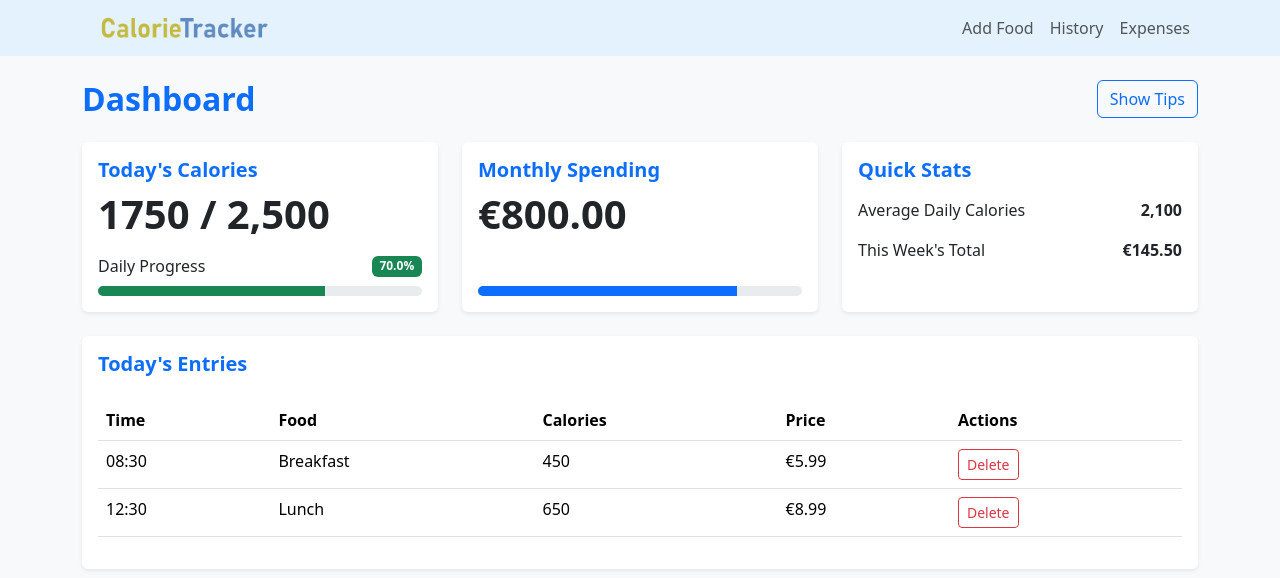
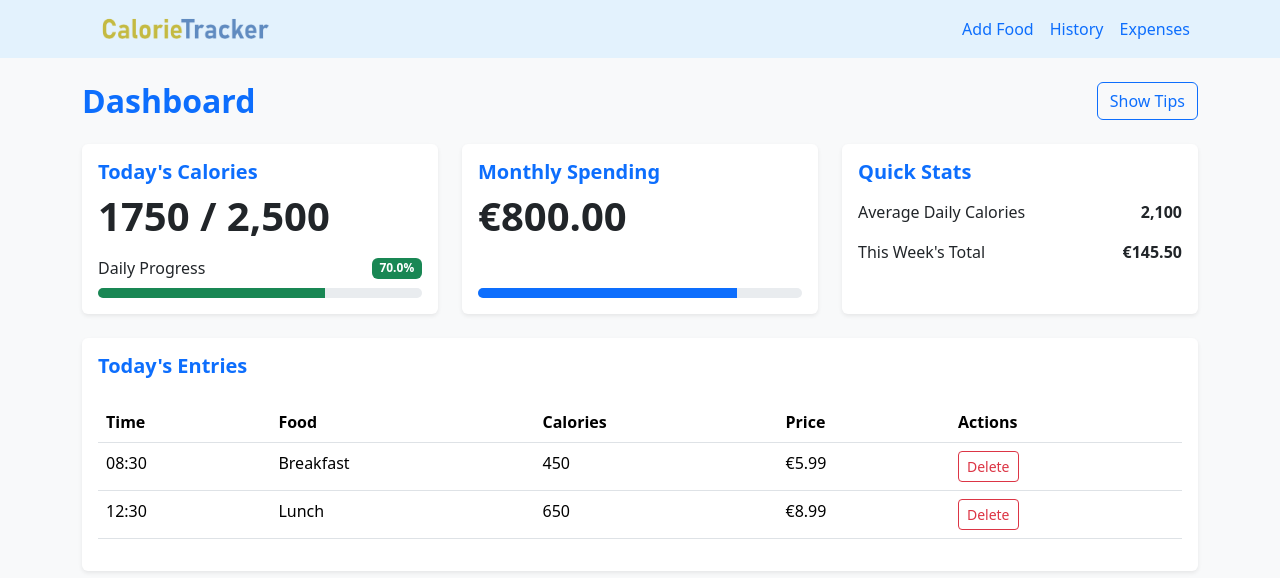
Before and after one commit to andri-10/calorie-tracker, a React (Create React App) app in the folder frontend/: page /dashboard in a window 1280 px wide. Shown: the top 578 px of the page. Built offline with nearby package versions, Linux system fonts and the light colour scheme.

Commit message:
General styling for links and header

```diff
--- a/frontend/src/components/Dashboard/Navbar.jsx
+++ b/frontend/src/components/Dashboard/Navbar.jsx
@@ -1,13 +1,14 @@
 import React from 'react';
 import { Link } from 'react-router-dom';
 import headerLogo from '../../images/header-logo.png';
+
 
 const Navbar = () => {
   return (
     <nav className="navbar navbar-expand-lg sticky-top" style={{ backgroundColor: '#E3F2FD' }}>
       <div className="container">
       <div header-logo>
-        <Link className="navbar-brand d-flex align-items-center" to="/dashboard">
+        <Link className="navbar-brand d-flex align-items-center link-primary " to="/">
           <img src={headerLogo} alt="Logo" width="200" height="30" className="me-2 " />
         </Link>
       </div>
@@ -17,13 +18,13 @@ const Navbar = () => {
         <div className="collapse navbar-collapse" id="navbarNav">
           <ul className="navbar-nav ms-auto">
             <li className="nav-item">
-              <Link className="nav-link fw-medium" to="/dashboard/add-food">Add Food</Link>
+              <Link className="nav-link fw-medium link-primary" to="/dashboard/add-food">Add Food</Link>
             </li>
             <li className="nav-item">
-              <Link className="nav-link fw-medium" to="/dashboard/history">History</Link>
+              <Link className="nav-link fw-medium link-primary" to="/dashboard/history">History</Link>
             </li>
             <li className="nav-item">
-              <Link className="nav-link fw-medium" to="/dashboard/expenses">Expenses</Link>
+              <Link className="nav-link fw-medium link-primary" to="/dashboard/expenses">Expenses</Link>
             </li>
           </ul>
         </div>
--- a/frontend/src/index.css
+++ b/frontend/src/index.css
@@ -14,10 +14,19 @@ code {
     monospace;
 }
 
-header-logo a {
-  border-color: #007bff;
+
+.link-primary {
+  border: 1px solid transparent;
+  color: #133d87;
+}
+
+.link-primary:hover {
+  border-color: #133d87;
+  border-radius: 2%;
   transform: scale(1.05);
+  transition: transform 0.3s ease, border-color 0.3s ease;
 }
+
 
 
 @keyframes fade-in {
```
